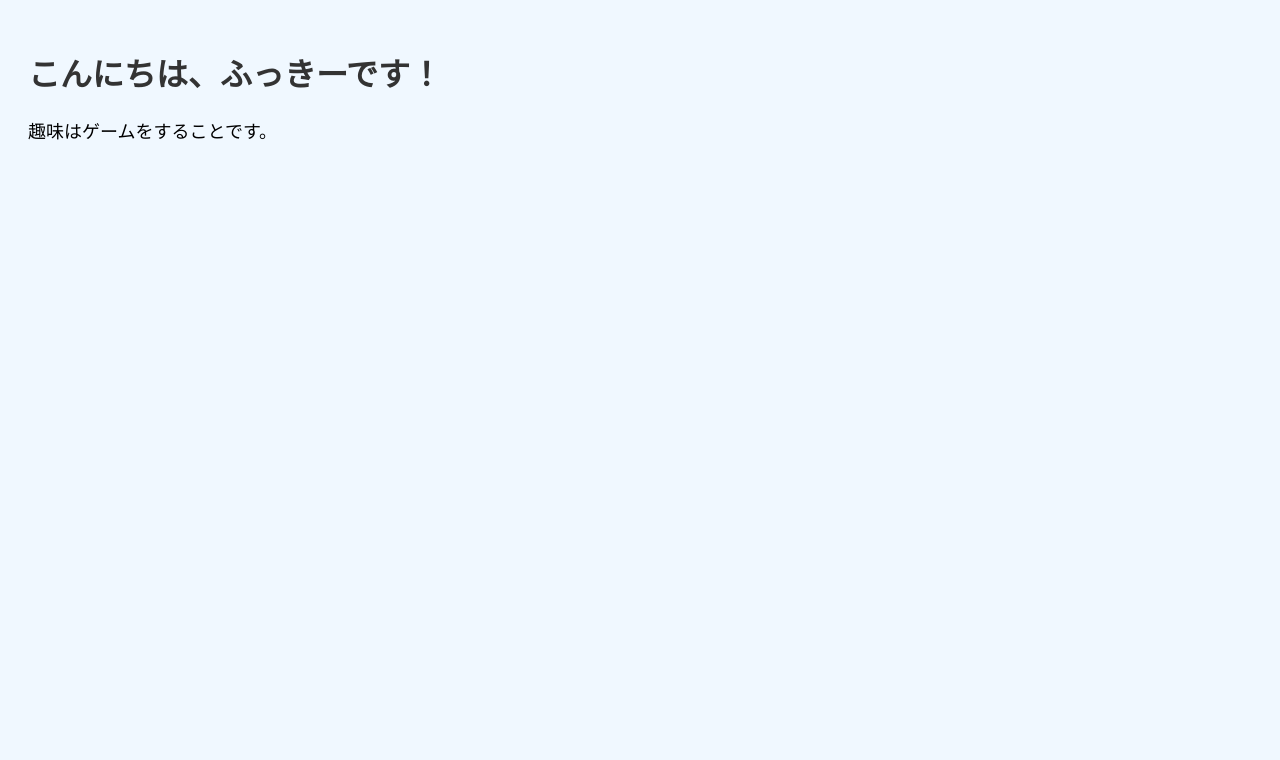
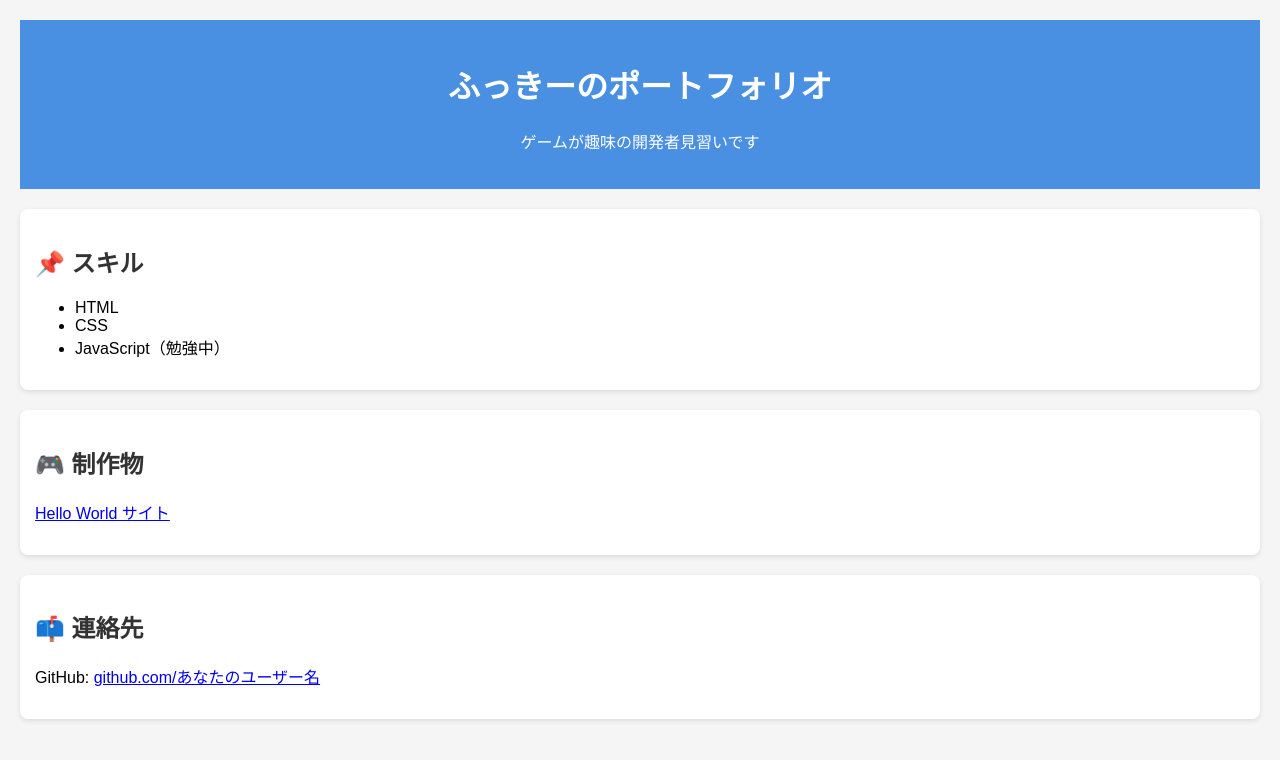
Before and after one commit to fukkinn/fukkinn2, a plain HTML site: page index.html in a window 1280 px wide. Drawn offline with Linux system fonts and the light colour scheme.

Commit message:
ポートフォリオ初期バージョン

```diff
--- a/index.html
+++ b/index.html
@@ -1,24 +1,58 @@
 <!DOCTYPE html>
 <html lang="ja">
 <head>
-  <meta charset="UTF-8" />
-  <title>ふっきーの自己紹介</title>
+  <meta charset="UTF-8">
+  <title>ふっきーのポートフォリオ</title>
   <style>
     body {
-      font-family: Arial, sans-serif;
-      background-color: #f0f8ff;
+      font-family: 'Arial', sans-serif;
+      margin: 0;
       padding: 20px;
+      background-color: #f5f5f5;
     }
-    h1 {
+    header {
+      background-color: #4a90e2;
+      color: white;
+      padding: 20px;
+      text-align: center;
+    }
+    section {
+      margin: 20px 0;
+      background: white;
+      padding: 15px;
+      border-radius: 8px;
+      box-shadow: 0 2px 5px rgba(0,0,0,0.1);
+    }
+    h2 {
       color: #333;
-    }
-    p {
-      font-size: 18px;
     }
   </style>
 </head>
 <body>
-  <h1>こんにちは、ふっきーです！</h1>
-  <p>趣味はゲームをすることです。</p>
+
+  <header>
+    <h1>ふっきーのポートフォリオ</h1>
+    <p>ゲームが趣味の開発者見習いです</p>
+  </header>
+
+  <section>
+    <h2>📌 スキル</h2>
+    <ul>
+      <li>HTML</li>
+      <li>CSS</li>
+      <li>JavaScript（勉強中）</li>
+    </ul>
+  </section>
+
+  <section>
+    <h2>🎮 制作物</h2>
+    <p><a href="https://example.com">Hello World サイト</a></p>
+  </section>
+
+  <section>
+    <h2>📫 連絡先</h2>
+    <p>GitHub: <a href="https://github.com/あなたのユーザー名" target="_blank">github.com/あなたのユーザー名</a></p>
+  </section>
+
 </body>
 </html>
```
